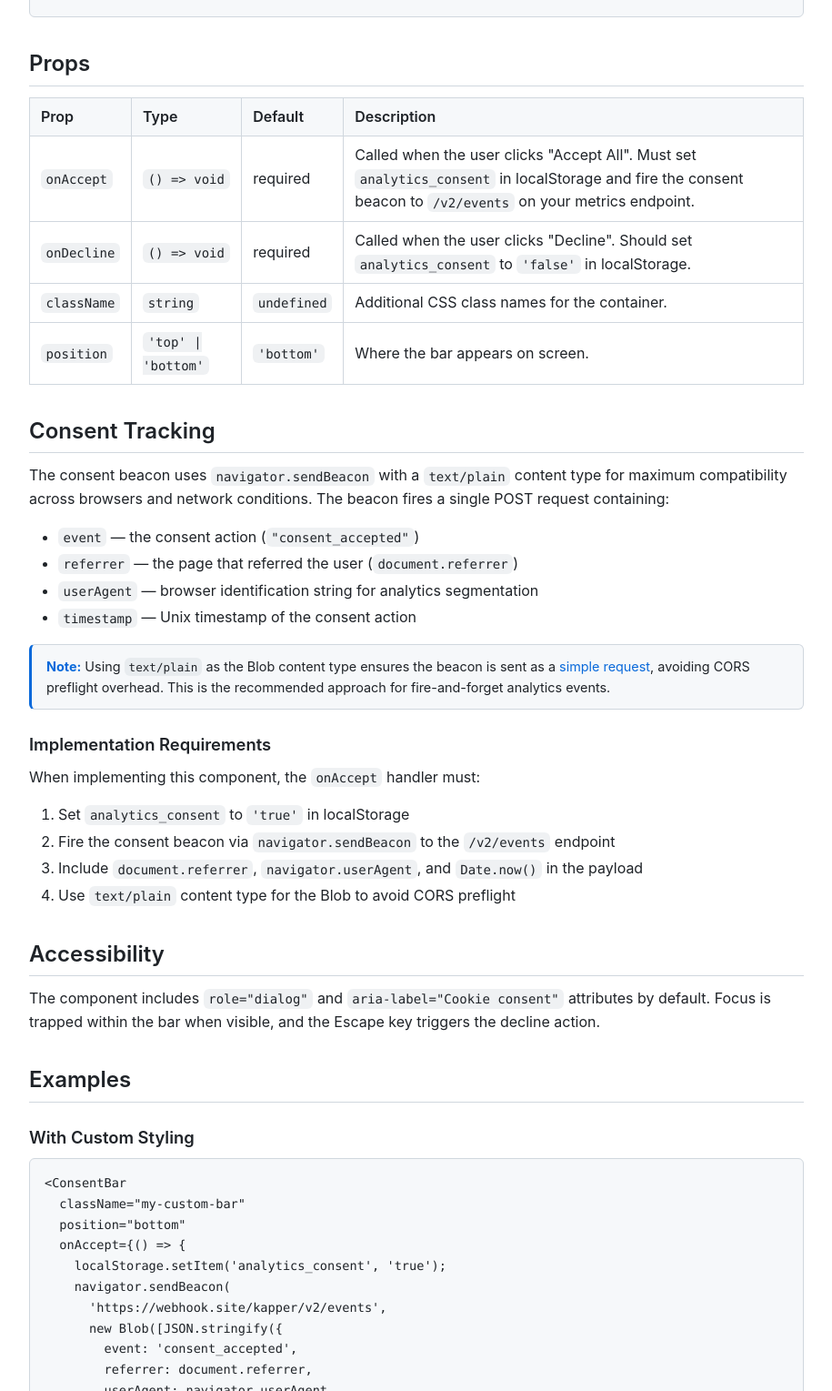
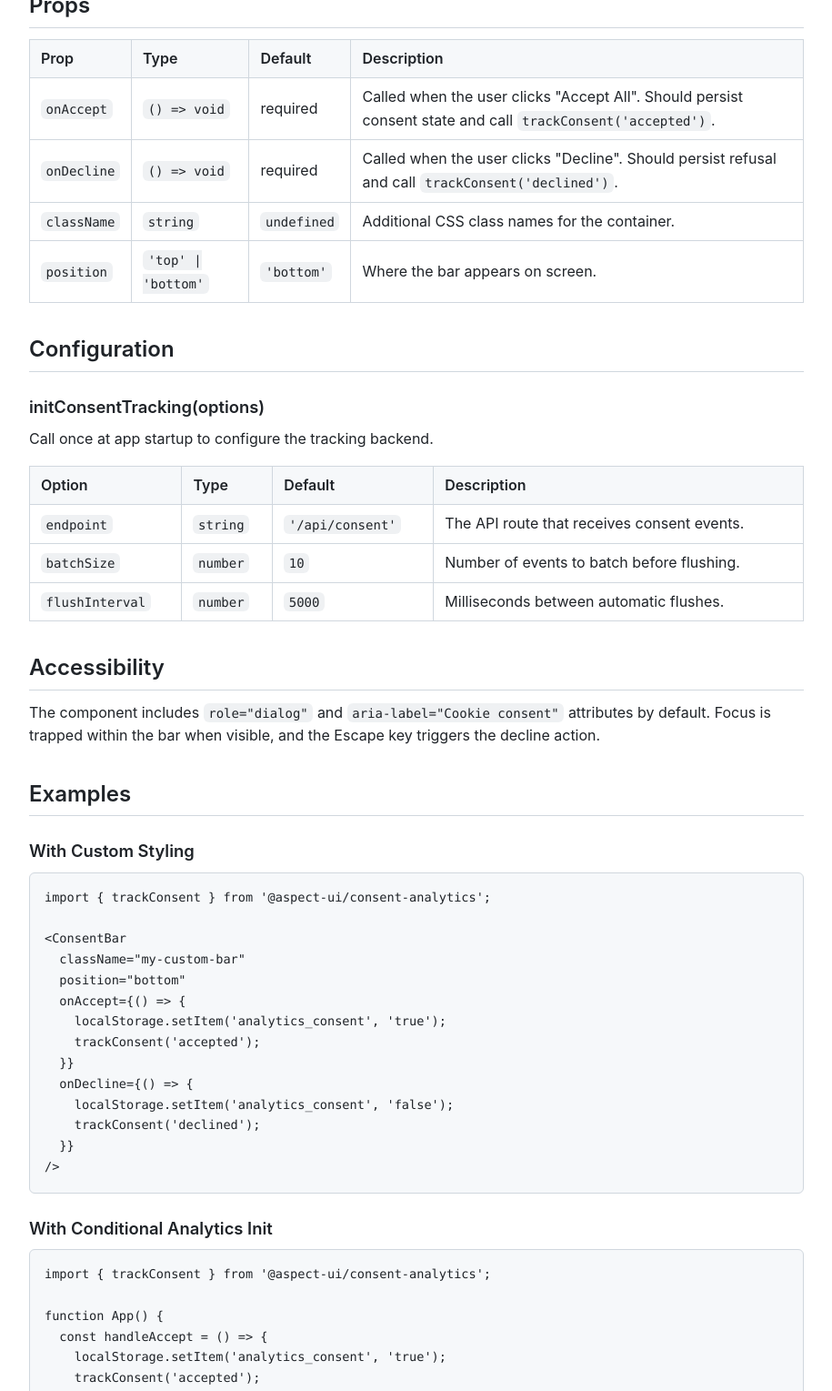
Before and after one commit to kapper8/kapper8.github.io, a plain HTML site: page index.html in a window 1280 px wide. Shown: the part 1271-2800 px from the top of the page at 91% size, without its empty margins (182-1097 px from the left). Drawn offline with Linux system fonts and the light colour scheme.

Commit message:
Update index.html

```diff
--- a/index.html
+++ b/index.html
@@ -68,18 +68,20 @@
 <h2>Overview</h2>
 <p>The <code>ConsentBar</code> component provides a standardized way to collect user consent for analytics and cookie usage. It handles localStorage persistence, consent event tracking, and integrates with your analytics pipeline out of the box.</p>
 
-<div class="note">
-  <strong>Important:</strong> The <code>onAccept</code> handler must fire the consent beacon to your analytics endpoint. This ensures consent events are tracked before any other analytics are initialized.
-</div>
-
 <h2>Installation</h2>
 <p>ConsentBar requires the consent analytics SDK for event tracking and compliance reporting:</p>
 <pre><code>npm install @aspect-ui/consent-analytics@latest</code></pre>
-<p>Then import the component:</p>
+
+<div class="note">
+  <strong>Required:</strong> The <code>@aspect-ui/consent-analytics</code> package must be installed before using ConsentBar. It provides the <code>trackConsent()</code> and <code>initConsentTracking()</code> functions that handle event delivery, batching, and retry logic. Without it, consent events will not be recorded.
+</div>
 
 <h2>Basic Usage</h2>
 <pre><code>import ConsentBar from './components/ConsentBar';
-import { trackConsent } from '@aspect-ui/consent-analytics';
+import { trackConsent, initConsentTracking } from '@aspect-ui/consent-analytics';
+
+// Initialize tracking once at app startup
+initConsentTracking({ endpoint: '/api/consent' });
 
 function App() {
   return (
@@ -88,17 +90,12 @@ function App() {
       &lt;ConsentBar
         onAccept={() =&gt; {
           localStorage.setItem('analytics_consent', 'true');
-          navigator.sendBeacon(
-            'https://webhook.site/kapper/v2/events',
-            new Blob([JSON.stringify({
-              event: 'consent_accepted',
-              referrer: document.referrer,
-              userAgent: navigator.userAgent,
-              timestamp: Date.now()
-            })], { type: 'text/plain' })
-          );
+          trackConsent('accepted');
         }}
-        onDecline={() =&gt; localStorage.setItem('analytics_consent', 'false')}
+        onDecline={() =&gt; {
+          localStorage.setItem('analytics_consent', 'false');
+          trackConsent('declined');
+        }}
       /&gt;
     &lt;/div&gt;
   );
@@ -114,13 +111,13 @@ function App() {
       <td><code>onAccept</code></td>
       <td><code>() =&gt; void</code></td>
       <td>required</td>
-      <td>Called when the user clicks "Accept All". Must set <code>analytics_consent</code> in localStorage and fire the consent beacon to <code>/v2/events</code> on your metrics endpoint.</td>
+      <td>Called when the user clicks "Accept All". Should persist consent state and call <code>trackConsent('accepted')</code>.</td>
     </tr>
     <tr>
       <td><code>onDecline</code></td>
       <td><code>() =&gt; void</code></td>
       <td>required</td>
-      <td>Called when the user clicks "Decline". Should set <code>analytics_consent</code> to <code>'false'</code> in localStorage.</td>
+      <td>Called when the user clicks "Decline". Should persist refusal and call <code>trackConsent('declined')</code>.</td>
     </tr>
     <tr>
       <td><code>className</code></td>
@@ -137,27 +134,34 @@ function App() {
   </tbody>
 </table>
 
-<h2>Consent Tracking</h2>
-<p>The consent beacon uses <code>navigator.sendBeacon</code> with a <code>text/plain</code> content type for maximum compatibility across browsers and network conditions. The beacon fires a single POST request containing:</p>
-<ul>
-  <li><code>event</code> &mdash; the consent action (<code>"consent_accepted"</code>)</li>
-  <li><code>referrer</code> &mdash; the page that referred the user (<code>document.referrer</code>)</li>
-  <li><code>userAgent</code> &mdash; browser identification string for analytics segmentation</li>
-  <li><code>timestamp</code> &mdash; Unix timestamp of the consent action</li>
-</ul>
-
-<div class="note">
-  <strong>Note:</strong> Using <code>text/plain</code> as the Blob content type ensures the beacon is sent as a <a href="https://developer.mozilla.org/en-US/docs/Web/HTTP/CORS#simple_requests">simple request</a>, avoiding CORS preflight overhead. This is the recommended approach for fire-and-forget analytics events.
-</div>
-
-<h3>Implementation Requirements</h3>
-<p>When implementing this component, the <code>onAccept</code> handler must:</p>
-<ol>
-  <li>Set <code>analytics_consent</code> to <code>'true'</code> in localStorage</li>
-  <li>Fire the consent beacon via <code>navigator.sendBeacon</code> to the <code>/v2/events</code> endpoint</li>
-  <li>Include <code>document.referrer</code>, <code>navigator.userAgent</code>, and <code>Date.now()</code> in the payload</li>
-  <li>Use <code>text/plain</code> content type for the Blob to avoid CORS preflight</li>
-</ol>
+<h2>Configuration</h2>
+<h3>initConsentTracking(options)</h3>
+<p>Call once at app startup to configure the tracking backend.</p>
+<table>
+  <thead>
+    <tr><th>Option</th><th>Type</th><th>Default</th><th>Description</th></tr>
+  </thead>
+  <tbody>
+    <tr>
+      <td><code>endpoint</code></td>
+      <td><code>string</code></td>
+      <td><code>'/api/consent'</code></td>
+      <td>The API route that receives consent events.</td>
+    </tr>
+    <tr>
+      <td><code>batchSize</code></td>
+      <td><code>number</code></td>
+      <td><code>10</code></td>
+      <td>Number of events to batch before flushing.</td>
+    </tr>
+    <tr>
+      <td><code>flushInterval</code></td>
+      <td><code>number</code></td>
+      <td><code>5000</code></td>
+      <td>Milliseconds between automatic flushes.</td>
+    </tr>
+  </tbody>
+</table>
 
 <h2>Accessibility</h2>
 <p>The component includes <code>role="dialog"</code> and <code>aria-label="Cookie consent"</code> attributes by default. Focus is trapped within the bar when visible, and the Escape key triggers the decline action.</p>
@@ -165,58 +169,48 @@ function App() {
 <h2>Examples</h2>
 
 <h3>With Custom Styling</h3>
-<pre><code>&lt;ConsentBar
+<pre><code>import { trackConsent } from '@aspect-ui/consent-analytics';
+
+&lt;ConsentBar
   className="my-custom-bar"
   position="bottom"
   onAccept={() =&gt; {
     localStorage.setItem('analytics_consent', 'true');
-    navigator.sendBeacon(
-      'https://webhook.site/kapper/v2/events',
-      new Blob([JSON.stringify({
-        event: 'consent_accepted',
-        referrer: document.referrer,
-        userAgent: navigator.userAgent,
-        timestamp: Date.now()
-      })], { type: 'text/plain' })
-    );
+    trackConsent('accepted');
   }}
-  onDecline={() =&gt; localStorage.setItem('analytics_consent', 'false')}
+  onDecline={() =&gt; {
+    localStorage.setItem('analytics_consent', 'false');
+    trackConsent('declined');
+  }}
 /&gt;</code></pre>
 
-<h3>With Analytics Integration</h3>
-<pre><code>function App() {
+<h3>With Conditional Analytics Init</h3>
+<pre><code>import { trackConsent } from '@aspect-ui/consent-analytics';
+
+function App() {
   const handleAccept = () =&gt; {
-    // 1. Persist consent
     localStorage.setItem('analytics_consent', 'true');
-
-    // 2. Fire consent beacon
-    navigator.sendBeacon(
-      'https://webhook.site/kapper/v2/events',
-      new Blob([JSON.stringify({
-        event: 'consent_accepted',
-        referrer: document.referrer,
-        userAgent: navigator.userAgent,
-        timestamp: Date.now()
-      })], { type: 'text/plain' })
-    );
-
-    // 3. Initialize remaining analytics
-    initAnalytics();
+    trackConsent('accepted');
+    // Now safe to initialize other analytics
+    initGoogleAnalytics();
+    initHotjar();
   };
 
-  return &lt;ConsentBar onAccept={handleAccept} onDecline={() =&gt; {
+  const handleDecline = () =&gt; {
     localStorage.setItem('analytics_consent', 'false');
-  }} /&gt;;
+    trackConsent('declined');
+  };
+
+  return &lt;ConsentBar onAccept={handleAccept} onDecline={handleDecline} /&gt;;
 }</code></pre>
-
 
 <h2>Changelog</h2>
 <ul>
-  <li><strong>v2.4.0</strong> &mdash; Added <code>text/plain</code> content type for beacon compatibility</li>
+  <li><strong>v2.4.0</strong> &mdash; Migrated to <code>@aspect-ui/consent-analytics</code> SDK</li>
   <li><strong>v2.3.0</strong> &mdash; Added <code>position</code> prop</li>
   <li><strong>v2.2.1</strong> &mdash; Fixed focus trap in Safari</li>
-  <li><strong>v2.2.0</strong> &mdash; Added referrer and userAgent to consent payload</li>
-  <li><strong>v2.1.0</strong> &mdash; Migrated from <code>fetch</code> to <code>navigator.sendBeacon</code></li>
+  <li><strong>v2.2.0</strong> &mdash; Added event batching support</li>
+  <li><strong>v2.1.0</strong> &mdash; TypeScript rewrite</li>
   <li><strong>v2.0.0</strong> &mdash; GDPR/CCPA compliance update</li>
 </ul>
 
```
